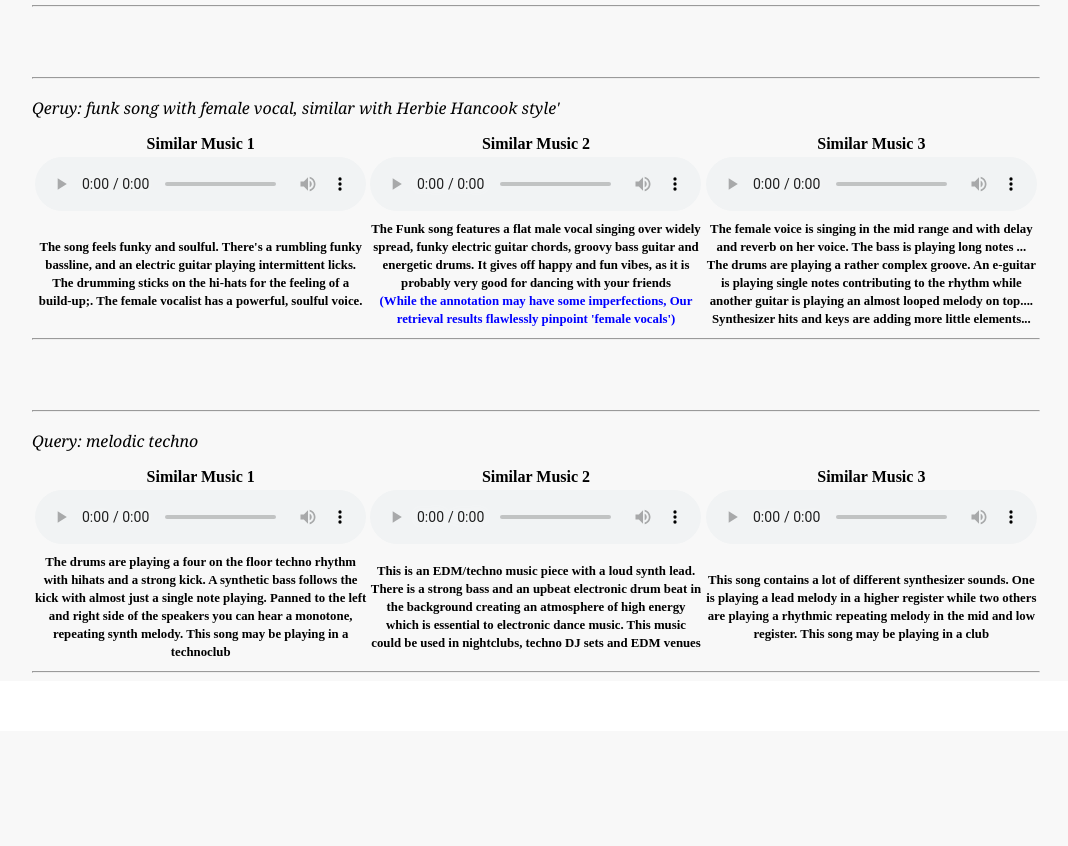
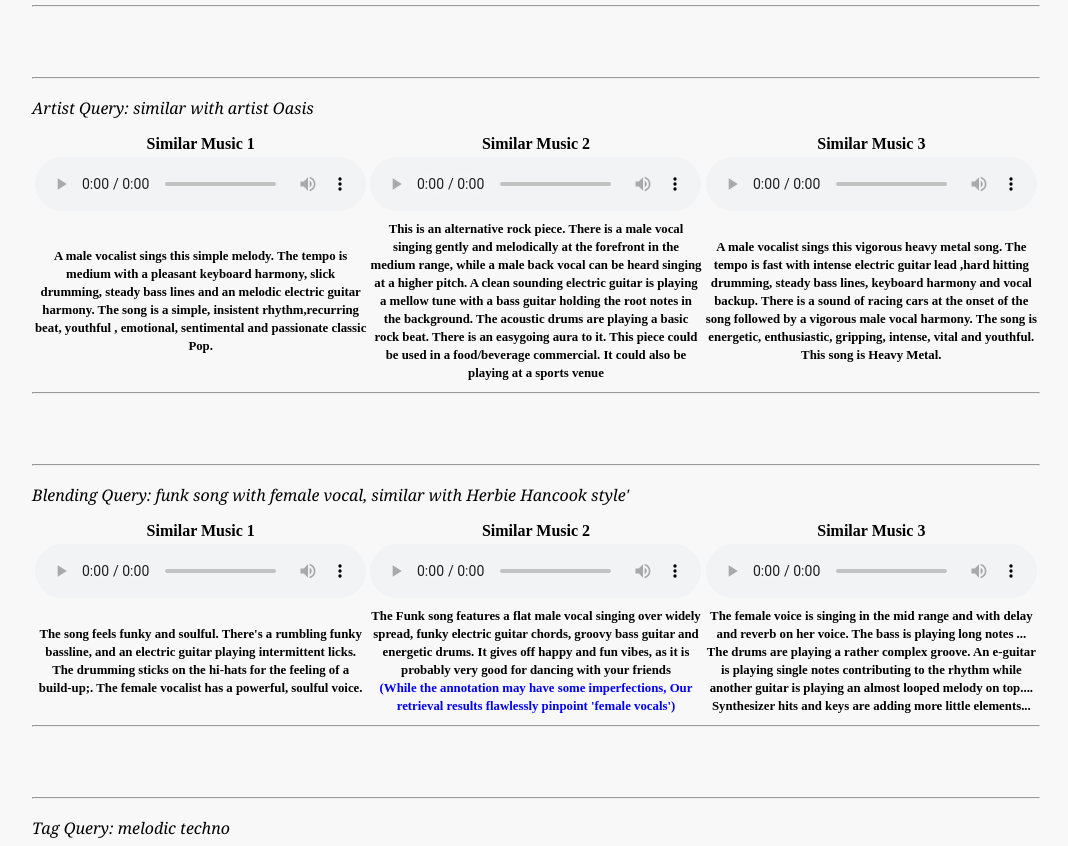
Before and after one commit to seungheondoh/music-text-representation-pp-demo, a plain HTML site: page index.html in a window 1280 px wide. Shown: the part 1445-2291 px from the top of the page, without its empty margins (104-1172 px from the left). Before the commit the page ends 2184 px from the top, so only its background shows below. Drawn offline with Linux system fonts and the light colour scheme.

Commit message:
add oasis

```diff
--- a/index.html
+++ b/index.html
@@ -160,7 +160,7 @@
             <p>🌟 "In order to substantiate the model's prowess in generalization, we used a testset of 2.8k samples sourced from the MusicCaps evaluation split. This demonstration is set to unveil the dynamic interplay of semantic captions, tags, and artist conditions in a riveting retrieval scenario. Moreover, we present original music caption annotations." 🎶</p>
             <br/><br/>
             <hr/>
-            <p class="query">Query: The main soundtrack of an arcade game. It is fast-paced and upbeat, with a catchy electric guitar riff. The music is repetitive and easy to remember, but with unexpected sounds, like cymbal crashes or drum rolls</p>
+            <p class="query">Caption Query: The main soundtrack of an arcade game. It is fast-paced and upbeat, with a catchy electric guitar riff. The music is repetitive and easy to remember, but with unexpected sounds, like cymbal crashes or drum rolls</p>
             <table>
                 <tr>
                     <th> Similar Music 1 </th>
@@ -180,11 +180,34 @@
             </table>
 
             <hr/>
+            <br/><br/><br/>
+
+            <hr/>
+            <p class="query">Artist Query: similar with artist Oasis</p>
+            <table>
+                <tr>
+                    <th> Similar Music 1 </th>
+                    <th> Similar Music 2 </th>
+                    <th> Similar Music 3 </th>
+                </tr>
+                <tr>
+                    <th> <audio controls id="player" onplay="pauseOthers(this);"><source src="assets/audios/ttmrpp/oasis.wav" type="audio/mpeg"></audio> </th>
+                    <th> <audio controls id="player" onplay="pauseOthers(this);"><source src="assets/audios/ttmrpp/oasis (1).wav" type="audio/mpeg"></audio> </th>
+                    <th> <audio controls id="player" onplay="pauseOthers(this);"><source src="assets/audios/ttmrpp/oasis (2).wav" type="audio/mpeg"></audio> </th>
+                </tr>
+                <tr>
+                    <th> <small>A male vocalist sings this simple melody. The tempo is medium with a pleasant keyboard harmony, slick drumming, steady bass lines and an melodic electric guitar harmony. The song is a simple, insistent rhythm,recurring beat, youthful , emotional, sentimental and passionate classic Pop.</small> </th>
+                    <th> <small>This is an alternative rock piece. There is a male vocal singing gently and melodically at the forefront in the medium range, while a male back vocal can be heard singing at a higher pitch. A clean sounding electric guitar is playing a mellow tune with a bass guitar holding the root notes in the background. The acoustic drums are playing a basic rock beat. There is an easygoing aura to it. This piece could be used in a food/beverage commercial. It could also be playing at a sports venue</span></small> </th>
+                    <th> <small>A male vocalist sings this vigorous heavy metal song. The tempo is fast with intense  electric guitar lead ,hard hitting drumming, steady bass lines, keyboard harmony and vocal backup. There is a sound of racing cars at the onset of the song followed by a vigorous male vocal harmony. The song is energetic, enthusiastic, gripping, intense, vital and youthful. This song is Heavy Metal.</small> </th>
+                </tr>
+            </table>
+            <hr/>
+
 
             <br/><br/><br/>
 
             <hr/>
-            <p class="query">Qeruy: funk song with female vocal, similar with Herbie Hancook style'</p>
+            <p class="query">Blending Query: funk song with female vocal, similar with Herbie Hancook style'</p>
             <table>
                 <tr>
                     <th> Similar Music 1 </th>
@@ -207,7 +230,7 @@
             <br/><br/><br/>
 
             <hr/>
-            <p class="query">Query: melodic techno</p>
+            <p class="query">Tag Query: melodic techno</p>
             <table>
                 <tr>
                     <th> Similar Music 1 </th>
```
Also changed, not shown: 3 other files.
